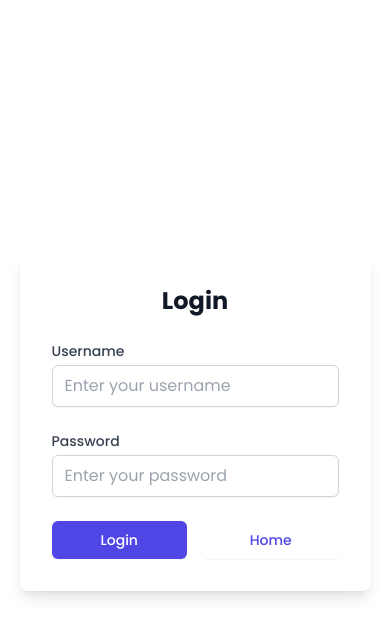
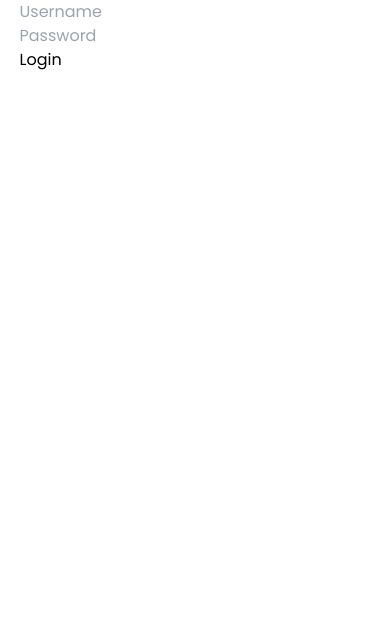
Before and after one commit to SimoneRimedio/Progetto2, a React (Vite) app in the folder front/: page /login in a window 390 px wide. Shown: the top 636 px of the page. Built offline with nearby package versions, Linux system fonts and the light colour scheme.

Commit message:
login fixed

```diff
--- a/front/src/App.jsx
+++ b/front/src/App.jsx
@@ -1,12 +1,15 @@
 import React from "react";
-import { BrowserRouter, Route, Routes, Navigate } from "react-router-dom";
+import { BrowserRouter, Route, Routes } from "react-router-dom";
 import LoginPage from "./pages/LoginPage";
-import AdminDashboard from "./pages/Admindashboard";
+import Admin from "./pages/Admindashboard";
 import HomePage from "./pages/Homepage";
 import Page404 from "./pages/Page404";
+import RequireAuth from "./components/Autenticate/RequireAuth";
+import { AuthProvider } from "./components/Autenticate/AuthContext";
 
 const App = () => {
   return (
+    <AuthProvider>
       <BrowserRouter>
         <Routes>
           <Route path="/" element={<HomePage />} />
@@ -15,18 +18,15 @@ const App = () => {
             path="/admin"
             element={
               <RequireAuth>
-              <AdminDashboard />
+                <Admin />
               </RequireAuth>
             }
           />
           <Route path="*" element={<Page404 />} />
         </Routes>
       </BrowserRouter>
+    </AuthProvider>
   );
 };
 
-const RequireAuth = () => {
-  return <Navigate to="/login" replace />;
-};
-
 export default App;
--- /dev/null
+++ b/front/src/components/Autenticate/AuthContext.jsx
@@ -0,0 +1,18 @@
+import React, { createContext, useContext, useState } from 'react';
+
+const AuthContext = createContext();
+
+export const AuthProvider = ({ children }) => {
+  const [isAuthenticated, setIsAuthenticated] = useState(false);
+
+  const login = () => setIsAuthenticated(true);
+  const logout = () => setIsAuthenticated(false);
+
+  return (
+    <AuthContext.Provider value={{ isAuthenticated, login, logout }}>
+      {children}
+    </AuthContext.Provider>
+  );
+};
+
+export const useAuth = () => useContext(AuthContext);
--- /dev/null
+++ b/front/src/components/Autenticate/RequireAuth.jsx
@@ -0,0 +1,15 @@
+import React from 'react';
+import { Navigate } from 'react-router-dom';
+import { useAuth } from './AuthContext';
+
+const RequireAuth = ({ children }) => {
+  const { isAuthenticated } = useAuth();
+
+  if (!isAuthenticated) {
+    return <Navigate to="/login" replace />;
+  }
+
+  return children;
+};
+
+export default RequireAuth;
--- a/front/src/pages/LoginPage.jsx
+++ b/front/src/pages/LoginPage.jsx
@@ -1,11 +1,13 @@
 import React, { useState } from "react";
 import axios from "axios";
 import { useNavigate } from "react-router-dom";
+import { useAuth } from "../components/Autenticate/AuthContext";
 
 const LoginPage = () => {
   const [username, setUsername] = useState("");
   const [password, setPassword] = useState("");
   const navigate = useNavigate();
+  const { login } = useAuth();
 
   const handleSubmit = async (event) => {
     event.preventDefault();
@@ -16,15 +18,14 @@ const LoginPage = () => {
       });
 
       if (response.data.message) {
-        // Navigate to AdminDashboard upon successful login
-        navigate("/AdminDashboard");
+        login();
+        navigate("/admin");
       } else {
         console.error("Login failed: ", response.data.message);
         alert("Credenziali di accesso non valide.");
       }
     } catch (error) {
       if (error.response) {
-        // Server responded with a status other than 2xx
         if (error.response.status === 401) {
           console.error("Unauthorized: ", error.response.data.error);
           alert("Credenziali di accesso non valide.");
@@ -32,64 +33,33 @@ const LoginPage = () => {
           console.error("Error response: ", error.response.data);
         }
       } else if (error.request) {
-        // Request was made but no response received
         console.error("No response received: ", error.request);
       } else {
-        // Something else caused the error
         console.error("Error setting up request: ", error.message);
       }
     }
   };
 
   return (
-    <div className="min-h-screen flex items-center justify-center">
-      <div className="max-w-md w-full bg-white p-8 rounded-lg shadow-lg">
-        <h2 className="text-2xl font-bold mb-6 text-gray-900 text-center">Login</h2>
-        <form onSubmit={handleSubmit} className="space-y-6">
-          <div>
-            <label htmlFor="username" className="block text-sm font-medium text-gray-700">Username</label>
+    <form onSubmit={handleSubmit}>
       <input
         type="text"
         name="username"
-              id="username"
-              placeholder="Enter your username"
+        placeholder="Username"
         value={username}
         onChange={(e) => setUsername(e.target.value)}
         required
-              className="mt-1 block w-full px-3 py-2 border border-gray-300 rounded-md shadow-sm placeholder-gray-400 focus:outline-none focus:ring-indigo-500 focus:border-indigo-500 sm:text-sm"
       />
-          </div>
-          <div>
-            <label htmlFor="password" className="block text-sm font-medium text-gray-700">Password</label>
       <input
         type="password"
         name="password"
-              id="password"
-              placeholder="Enter your password"
+        placeholder="Password"
         value={password}
         onChange={(e) => setPassword(e.target.value)}
         required
-              className="mt-1 block w-full px-3 py-2 border border-gray-300 rounded-md shadow-sm placeholder-gray-400 focus:outline-none focus:ring-indigo-500 focus:border-indigo-500 sm:text-sm"
       />
-          </div>
-          <div className="flex space-x-4">
-            <button
-              type="submit"
-              className="w-full flex justify-center py-2 px-4 border border-transparent rounded-md shadow-sm text-sm font-medium text-white bg-indigo-600 hover:bg-indigo-700 focus:outline-none focus:ring-2 focus:ring-offset-2 focus:ring-indigo-500"
-            >
-              Login
-            </button>
-            <button
-              type="button"
-              onClick={() => navigate("/")}
-              className="w-full flex justify-center py-2 px-4 border border-transparent rounded-md shadow-sm text-sm font-medium text-indigo-600 bg-white hover:bg-gray-100 focus:outline-none focus:ring-2 focus:ring-offset-2 focus:ring-indigo-500"
-            >
-              Home
-            </button>
-          </div>
+      <button type="submit">Login</button>
     </form>
-      </div>
-    </div>
   );
 };
 
```
Also changed, not shown: front/src/components/Autenticate/PrivateRoute.jsx (deleted). Lines whose indentation alone changed are shown as unchanged.
